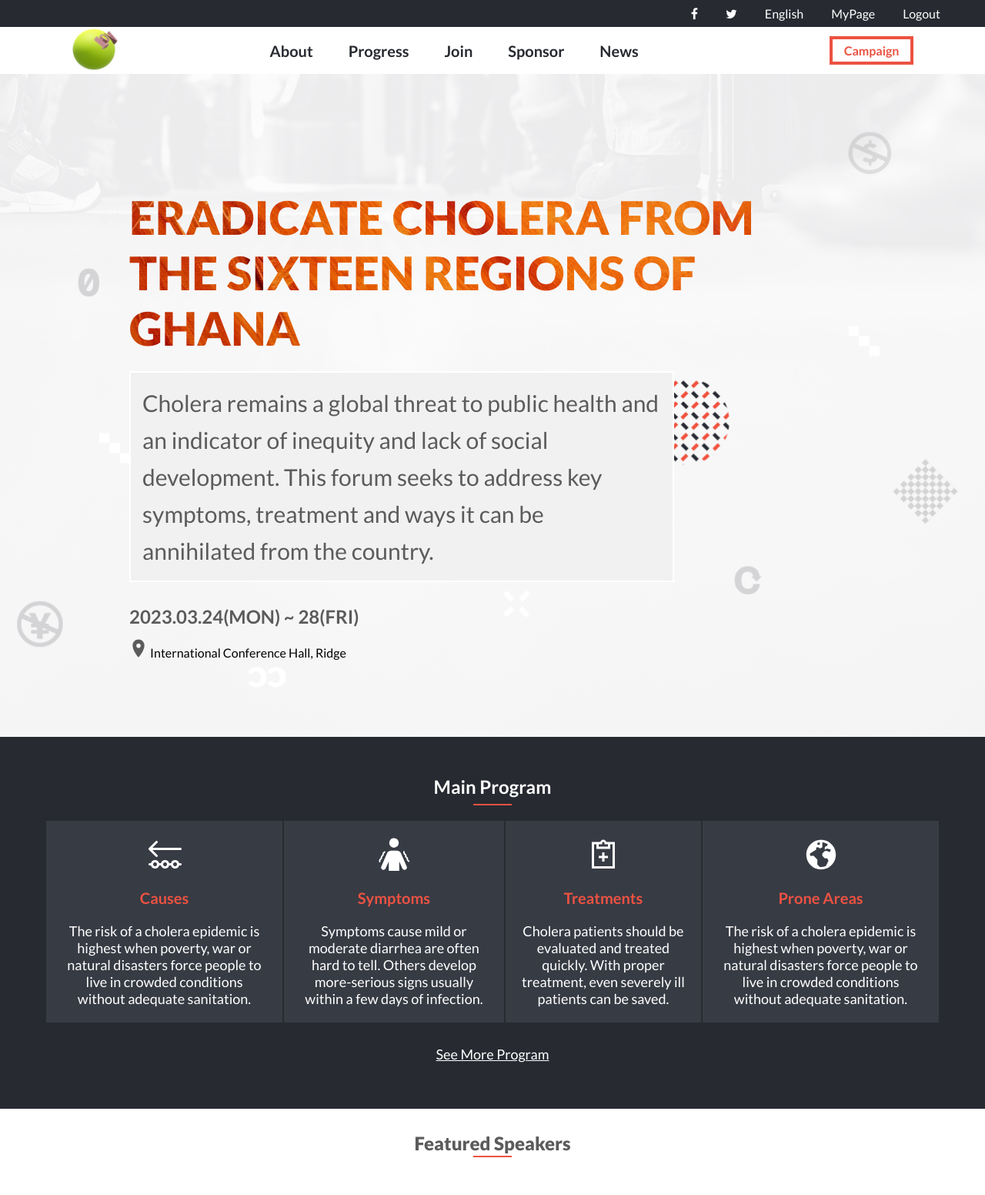
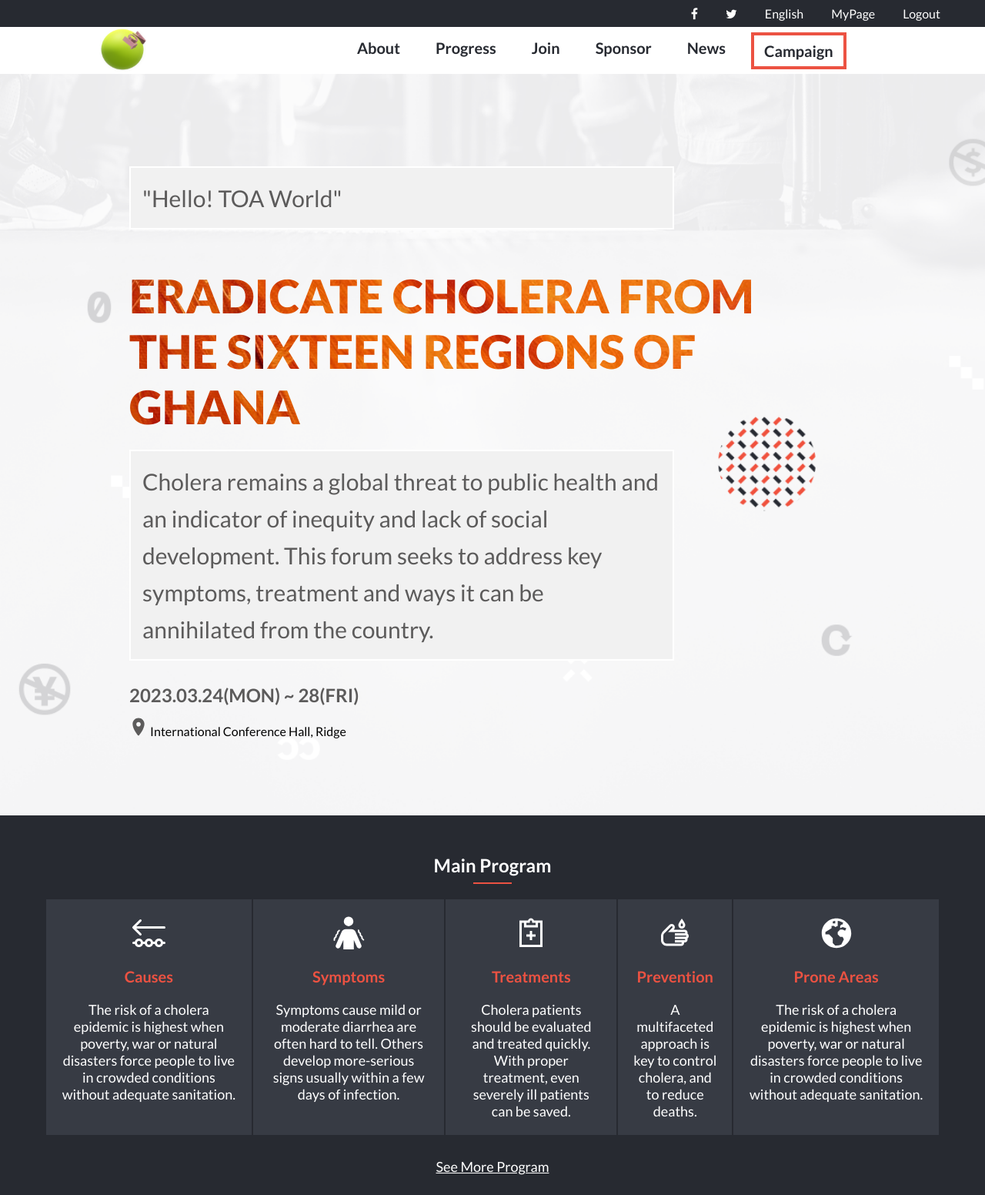
Before and after one commit to Theodoraldo/Capstone-Project, a website: page index.html in a window 1280 px wide. Shown: the top 1552 px of the page at 77% size. Drawn offline with Linux system fonts and the light colour scheme.

Commit message:
Update html file for corrections

```diff
--- a/index.html
+++ b/index.html
@@ -28,7 +28,7 @@
             <li><a>Logout</a></li>
           </ul>
 
-          <div class="d-links">
+          <li class="d-links">
             <a href="index.html"
               ><img class="d-logo" src="./images/logo.ico" alt="Company's Logo"
             /></a>
@@ -39,11 +39,11 @@
               <li><a href="#">Join</a></li>
               <li><a href="#">Sponsor</a></li>
               <li><a href="#">News</a></li>
+              <li class="camp">
+                <a href="#">Campaign</a>
+              </li>
             </ul>
-            <div class="camp">
-              <a href="#">Campaign</a>
-            </div>
-          </div>
+          </li>
         </div>
 
         <nav class="showMenu">
@@ -75,8 +75,9 @@
       <!-- Banner Section -->
       <section class="describe">
         <i id="hamburger" class="fa fa-bars fa-2x" aria-hidden="true"></i>
+        <p class="welcome">"Hello! TOA World"</p>
         <h1>Eradicate cholera from the sixteen regions of Ghana</h1>
-        <p>
+        <p class="hero-text">
           Cholera remains a global threat to public health and an indicator of
           inequity and lack of social development. This forum seeks to address
           key symptoms, treatment and ways it can be annihilated from the
@@ -123,6 +124,14 @@
             </p>
           </div>
           <div class="main-details">
+            <img src="./images/prevention.svg" alt="Prevention image" />
+            <h3>Prevention</h3>
+            <p>
+              A multifaceted approach is key to control cholera, and to reduce
+              deaths.
+            </p>
+          </div>
+          <div class="main-details">
             <img src="./images/globe.svg" alt="Prone Areas image" />
             <h3>Prone Areas</h3>
             <p>
@@ -157,7 +166,12 @@
       </section>
 
       <!-- Footer -->
-      <section class="footer">&copy 2023 - TOA Forum</section>
+      <section class="footer">
+        <div>
+          <img src="./images/logo.ico" width="30px" />
+        </div>
+        <div>&copy 2023 - TOA Forum</div>
+      </section>
     </section>
 
     <script src="./script.js"></script>
```
